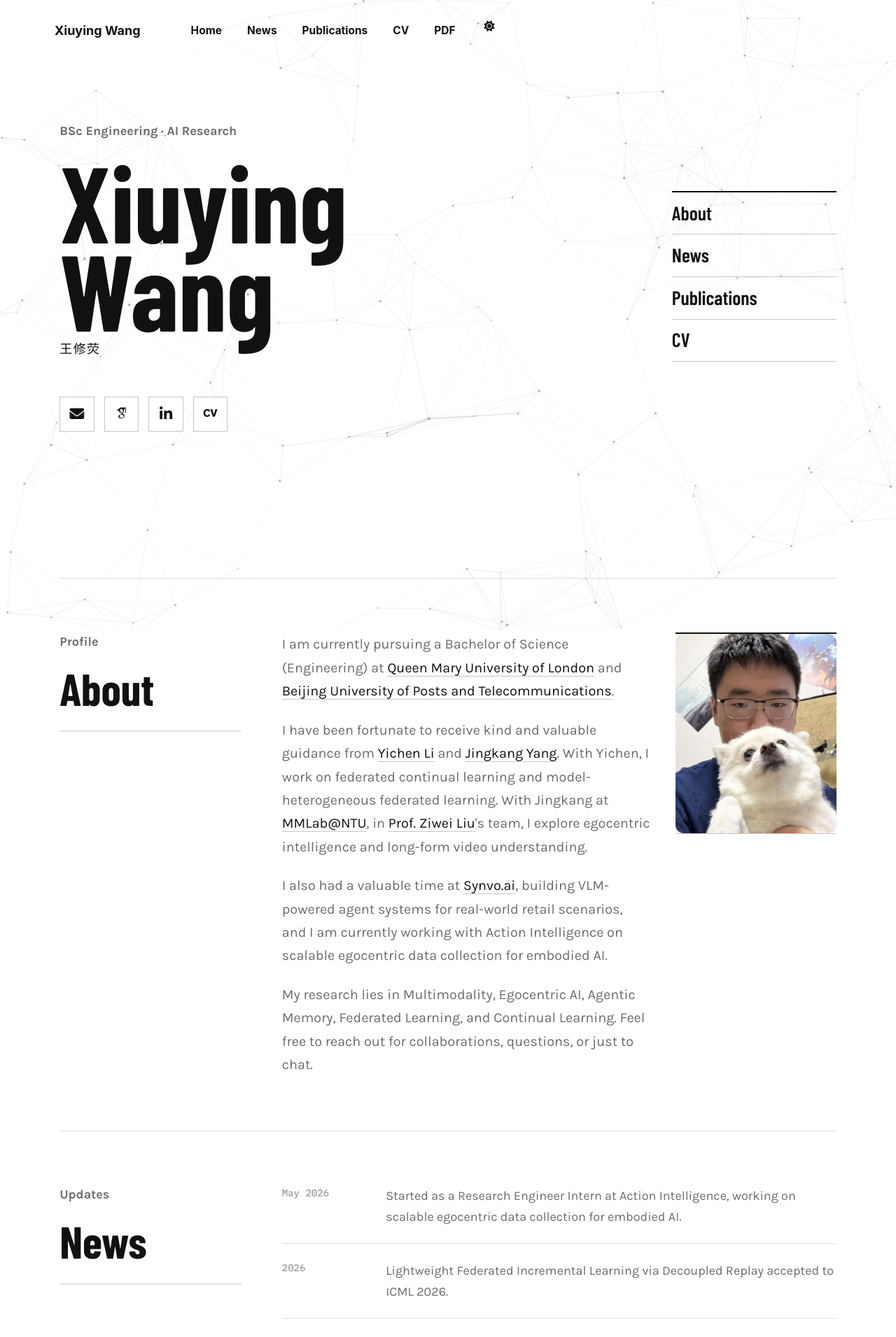
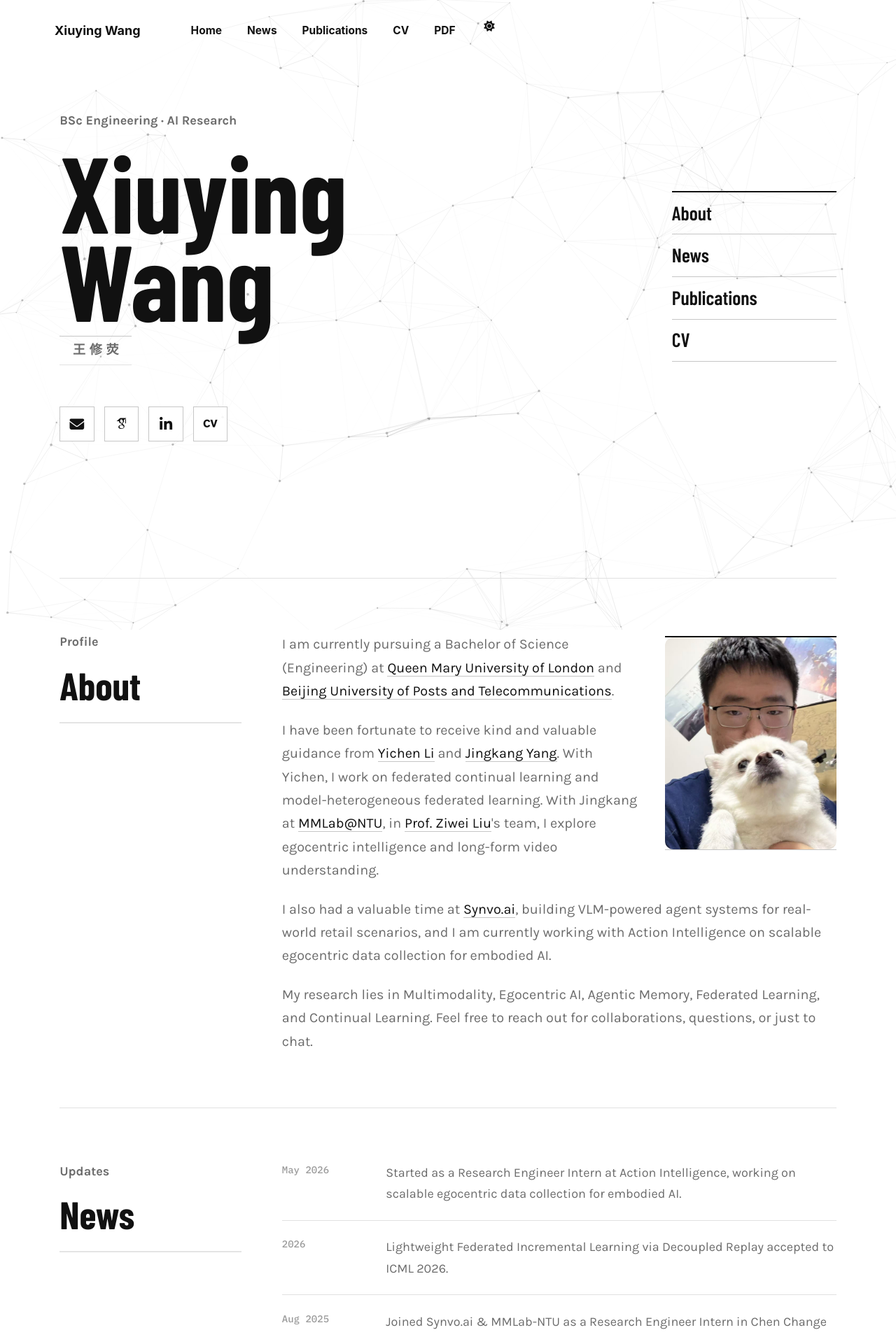
Before and after one commit to Leowang980/Leowang980.github.io, a Jekyll site: the page built from _pages/about.md, in a window 1280 px wide. Shown: the top 1911 px of the page at 70% size. Built offline with Jekyll 4.4.1, drawn with Linux system fonts in a browser that asks for light colours; some web fonts are replaced; some of the changed text lies outside the part shown.

Commit message:
Add portrait image to About section, enhance publication layout, and update styles for improved readability

```diff
--- a/_pages/about.md
+++ b/_pages/about.md
@@ -44,6 +44,9 @@ author_profile: false
       <h2>About</h2>
     </div>
     <div class="home-about">
+      <figure class="home-about__portrait">
+        <img src="/images/XiuyingWang.png" alt="Xiuying Wang">
+      </figure>
       <div class="home-about__text">
         <p>
           I am currently pursuing a Bachelor of Science (Engineering) at <a href="https://www.qmul.ac.uk/">Queen Mary University of London</a> and <a href="https://english.bupt.edu.cn/">Beijing University of Posts and Telecommunications</a>.
@@ -58,9 +61,6 @@ author_profile: false
           My research lies in Multimodality, Egocentric AI, Agentic Memory, Federated Learning, and Continual Learning. Feel free to reach out for collaborations, questions, or just to chat.
         </p>
       </div>
-      <figure class="home-about__portrait">
-        <img src="/images/XiuyingWang.png" alt="Xiuying Wang">
-      </figure>
     </div>
   </section>
 
@@ -96,27 +96,36 @@ author_profile: false
     </div>
     <div class="publication-list">
       <article class="publication">
-        <div class="publication__venue">ICML 2026</div>
-        <div>
+        <figure class="publication__thumb">
+          <img src="/images/publications/Li-FIL.png" alt="Lightweight federated incremental learning thumbnail">
+        </figure>
+        <div class="publication__content">
           <h3>Lightweight Federated Incremental Learning via Decoupled Replay.</h3>
           <p>Xiuying Wang, Yichen Li, Hang Su, Gaozhuo Liu, Shiwei Li, Chuang Zhao, Jiangming Shi, Imran Razzak</p>
         </div>
+        <div class="publication__venue">ICML 2026</div>
       </article>
 
       <article class="publication">
-        <div class="publication__venue">TPAMI</div>
-        <div>
+        <figure class="publication__thumb">
+          <img src="/images/publications/Ego-R1.png" alt="Long egocentric video reasoning thumbnail">
+        </figure>
+        <div class="publication__content">
           <h3>Ego-R1: Chain-of-Tool-Thought for Ultra-Long Egocentric Video Reasoning.</h3>
           <p>S. Tian, R. Wang, H. Guo, P. Wu, Y. Dong, Xiuying Wang, Jingkang Yang, Hao Zhang, Hongyuan Zhu, Ziwei Liu</p>
         </div>
+        <div class="publication__venue">TPAMI</div>
       </article>
 
       <article class="publication">
-        <div class="publication__venue">NeurIPS 2025</div>
-        <div>
+        <figure class="publication__thumb">
+          <img src="/images/publications/FedFD.png" alt="Feature distillation federated learning thumbnail">
+        </figure>
+        <div class="publication__content">
           <h3>Feature Distillation is the Better Choice for Model-Heterogeneous Federated Learning.</h3>
           <p>Yichen Li, Xiuying Wang, Wenchao Xu, Haozhao Wang, Yining Qi, Jiahua Dong, Ruixuan Li</p>
         </div>
+        <div class="publication__venue">NeurIPS 2025</div>
       </article>
     </div>
   </section>
--- a/_sass/custom/_glass.scss
+++ b/_sass/custom/_glass.scss
@@ -273,17 +273,25 @@ html[data-theme="dark"] .greedy-nav .hidden-links {
 
 .home-hero__name {
   display: grid;
-  gap: 0.85rem;
+  gap: 1.05rem;
+  justify-items: start;
 }
 
 .home-hero__cn {
+  display: inline-flex;
+  align-items: center;
+  min-height: 2.3rem;
+  padding: 0.24rem 0.72rem 0.28rem;
+  border-top: 1px solid var(--data-line-strong);
+  border-bottom: 1px solid var(--data-line);
   margin: 0;
-  color: var(--data-ink);
+  color: var(--data-muted);
   font-family: "Karla", "Inter Tight", Arial, sans-serif;
-  font-size: clamp(2.6rem, 6vw, 5rem);
-  font-weight: 500;
-  line-height: 0.92;
-  letter-spacing: 0.08em;
+  font-size: clamp(1.05rem, 1.9vw, 1.45rem);
+  font-weight: 700;
+  line-height: 1.1;
+  letter-spacing: 0.32em;
+  text-indent: 0.32em;
 }
 
 .cv-hero p {
@@ -362,13 +370,21 @@ html[data-theme="dark"] .greedy-nav .hidden-links {
 .cv-section__title {
   position: sticky;
   top: 92px;
+  max-width: 100%;
   margin: 0;
   color: var(--data-ink);
   font-family: "Barlow Condensed", "Arial Narrow", Arial, sans-serif;
-  font-size: clamp(2.2rem, 5vw, 4.2rem);
+  font-size: clamp(2.1rem, 4.3vw, 3.65rem);
   font-weight: 700;
   line-height: 0.9;
   letter-spacing: 0;
+  overflow-wrap: normal;
+  word-break: normal;
+  hyphens: none;
+}
+
+#publications h2 {
+  font-size: clamp(1.9rem, 3.45vw, 3.05rem);
 }
 
 .news-list,
@@ -379,19 +395,18 @@ html[data-theme="dark"] .greedy-nav .hidden-links {
 }
 
 .home-about {
-  grid-template-columns: minmax(0, 1fr) minmax(170px, 230px);
-  align-items: start;
-  gap: 2rem;
+  display: block;
 }
 
 .home-about__text {
-  display: grid;
-  gap: 1.25rem;
+  display: block;
 }
 
 .home-about__portrait {
-  width: 100%;
-  margin: 0;
+  float: right;
+  width: min(34%, 245px);
+  min-width: 185px;
+  margin: 0.25rem 0 1.1rem 2rem;
   aspect-ratio: 4 / 5;
   overflow: hidden;
   border-top: 2px solid var(--data-ink);
@@ -407,6 +422,12 @@ html[data-theme="dark"] .greedy-nav .hidden-links {
   filter: grayscale(12%);
 }
 
+.home-about::after {
+  display: table;
+  clear: both;
+  content: "";
+}
+
 .news-item,
 .cv-item,
 .publication {
@@ -415,6 +436,28 @@ html[data-theme="dark"] .greedy-nav .hidden-links {
   gap: 1.3rem;
   padding: 0 0 1.25rem;
   border-bottom: 1px solid var(--data-line);
+}
+
+.home-page .publication {
+  grid-template-columns: minmax(150px, 198px) minmax(0, 1fr) minmax(76px, 104px);
+  gap: 1.25rem;
+  align-items: start;
+}
+
+.publication__thumb {
+  width: 100%;
+  margin: 0;
+  aspect-ratio: 1.72 / 1;
+  overflow: hidden;
+  border: 1px solid var(--data-line-strong);
+  background: var(--data-paper);
+}
+
+.publication__thumb img {
+  display: block;
+  width: 100%;
+  height: 100%;
+  object-fit: cover;
 }
 
 .cv-item {
@@ -437,6 +480,13 @@ html[data-theme="dark"] .greedy-nav .hidden-links {
   line-height: 1.65;
 }
 
+.home-page .publication__venue {
+  justify-self: end;
+  max-width: 100%;
+  text-align: right;
+  overflow-wrap: anywhere;
+}
+
 .news-item p,
 .home-about p,
 .publication p,
@@ -451,7 +501,12 @@ html[data-theme="dark"] .greedy-nav .hidden-links {
 
 .home-about p {
   max-width: 780px;
+  margin-bottom: 1.25rem;
   font-size: clamp(1.02rem, 1.55vw, 1.2rem);
+}
+
+.home-about p:last-child {
+  margin-bottom: 0;
 }
 
 .home-about a {
@@ -593,11 +648,17 @@ html[data-theme="dark"] .greedy-nav .hidden-links {
   }
 
   .home-about {
+    display: grid;
     grid-template-columns: 1fr;
+    gap: 1.25rem;
   }
 
   .home-about__portrait {
+    float: none;
     max-width: 220px;
+    width: 100%;
+    min-width: 0;
+    margin: 0;
   }
 
   .home-section h2,
@@ -653,13 +714,27 @@ html[data-theme="dark"] .greedy-nav .hidden-links {
   }
 
   .home-hero__cn {
-    font-size: 2.8rem;
+    font-size: 1.08rem;
   }
 
   .news-item,
   .publication {
     grid-template-columns: 1fr;
     gap: 0.3rem;
+  }
+
+  .home-page .publication {
+    grid-template-columns: 1fr;
+    gap: 0.8rem;
+  }
+
+  .home-page .publication__venue {
+    justify-self: start;
+    text-align: left;
+  }
+
+  .publication__thumb {
+    max-width: 18rem;
   }
 }
 
```
Also changed, not shown: images/publications/Ego-R1.png (added), images/publications/FedFD.png (added), images/publications/Li-FIL.png (added).
